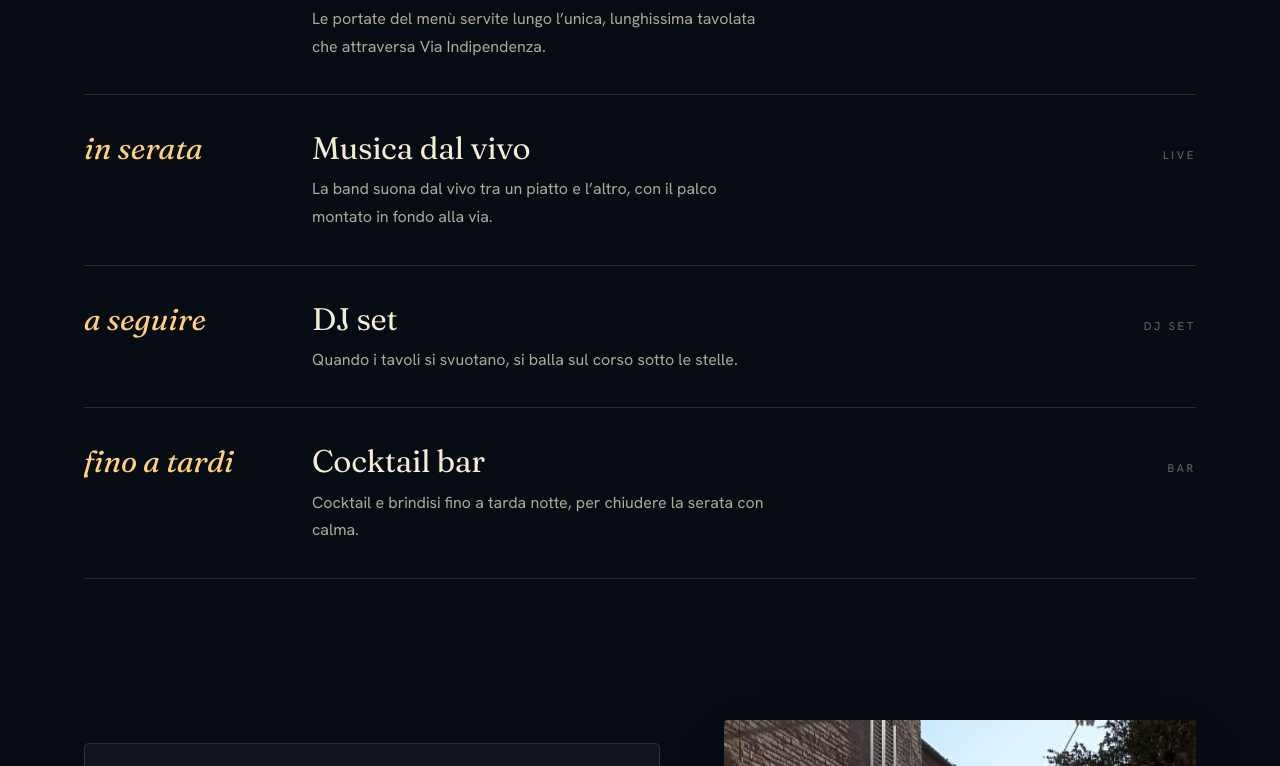
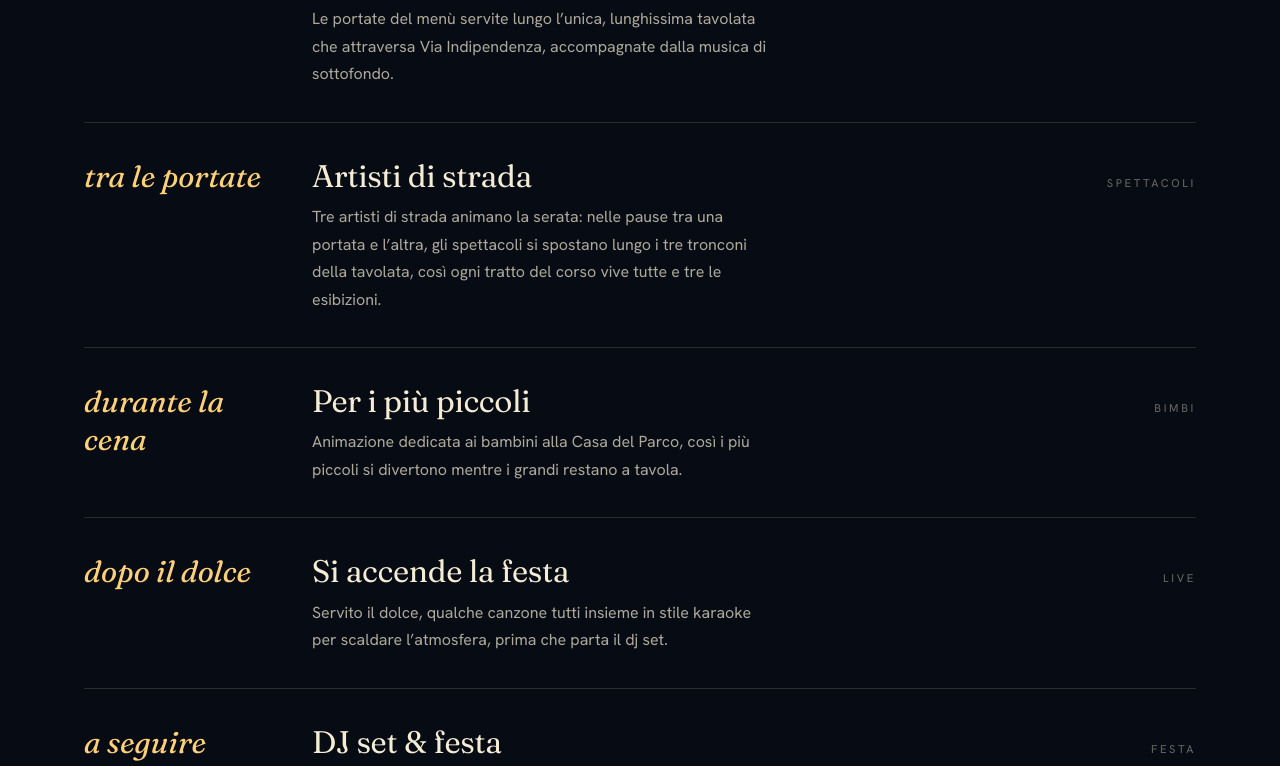
Before and after one commit to tomthias/cenalonga, a plain HTML site: page index.html in a window 1280 px wide. Shown: the part 3028-3794 px from the top of the page. Drawn offline with Linux system fonts and the light colour scheme.

Commit message:
Aggiorna programma serata 2026: aperitivo+dj all'arrivo, artisti di strada, animazione bimbi alla Casa del Parco, karaoke e festa finale
Co-Authored-By: Claude Opus 4.8 (1M context) <noreply@anthropic.com>

```diff
--- a/index.html
+++ b/index.html
@@ -4,7 +4,7 @@
 <meta charset="utf-8">
 <meta name="viewport" content="width=device-width, initial-scale=1">
 <title>CenaLonga · la cena sul corso — Amandola, 3 luglio 2026</title>
-<meta name="description" content="CenaLonga, la cena sul corso di Amandola. Una sola tavolata lunga tutto il corso: buon cibo, musica live, dj set e cocktail fino a tarda notte. Venerdì 3 luglio 2026.">
+<meta name="description" content="CenaLonga, la cena sul corso di Amandola. Una sola tavolata lunga tutto il corso: buon cibo, musica live, artisti di strada, dj set e cocktail fino a tarda notte. Venerdì 3 luglio 2026.">
 <link rel="stylesheet" href="styles.css">
 </head>
 <body>
@@ -72,7 +72,7 @@
       <div class="eyebrow">Cos’è la CenaLonga</div>
       <h2 style="margin-top:18px">Una tavola sola,<br>lunga tutto il corso.</h2>
       <p class="lead" style="margin-top:26px">Per una sera, il centro storico di Amandola cambia volto: i tavoli si allineano uno dopo l’altro lungo Via Indipendenza, le luci si accendono tra le case di mattoni e il paese intero si siede a cena. Insieme.</p>
-      <p>Buon cibo del territorio, vino, musica dal vivo e un dj set che accompagna la serata fino a tarda notte. Non è un ristorante: è una comunità che apparecchia la propria strada e accoglie chi arriva da fuori come a casa.</p>
+      <p>Buon cibo del territorio, vino, musica dal vivo, artisti di strada e un dj set che accompagna la serata fino a tarda notte. Non è un ristorante: è una comunità che apparecchia la propria strada e accoglie chi arriva da fuori come a casa.</p>
     </div>
     <div class="story-media reveal">
       <img src="assets/photo-cuoca.jpeg" alt="Una delle cuoche del paese accanto alla tavolata apparecchiata">
@@ -98,28 +98,33 @@
     <div class="timeline">
       <div class="tl-row reveal">
         <div class="tl-time">20:30</div>
-        <div class="tl-body"><h3>Apertura &amp; aperitivo</h3><p>Arrivo degli ospiti, calici di benvenuto e le prime luci accese tra le case del centro.</p></div>
+        <div class="tl-body"><h3>Aperitivo di benvenuto</h3><p>Arrivo degli ospiti al punto bar all’inizio del corso: prosecco, calici di benvenuto e dj set ad accogliere chi arriva.</p></div>
         <div class="tl-ico">Arrivo</div>
       </div>
       <div class="tl-row reveal">
         <div class="tl-time">21:00</div>
-        <div class="tl-body"><h3>La cena sul corso</h3><p>Le portate del menù servite lungo l’unica, lunghissima tavolata che attraversa Via Indipendenza.</p></div>
+        <div class="tl-body"><h3>La cena sul corso</h3><p>Le portate del menù servite lungo l’unica, lunghissima tavolata che attraversa Via Indipendenza, accompagnate dalla musica di sottofondo.</p></div>
         <div class="tl-ico">A tavola</div>
       </div>
       <div class="tl-row reveal">
-        <div class="tl-time ital">in serata</div>
-        <div class="tl-body"><h3>Musica dal vivo</h3><p>La band suona dal vivo tra un piatto e l’altro, con il palco montato in fondo alla via.</p></div>
+        <div class="tl-time ital">tra le portate</div>
+        <div class="tl-body"><h3>Artisti di strada</h3><p>Tre artisti di strada animano la serata: nelle pause tra una portata e l’altra, gli spettacoli si spostano lungo i tre tronconi della tavolata, così ogni tratto del corso vive tutte e tre le esibizioni.</p></div>
+        <div class="tl-ico">Spettacoli</div>
+      </div>
+      <div class="tl-row reveal">
+        <div class="tl-time ital">durante la cena</div>
+        <div class="tl-body"><h3>Per i più piccoli</h3><p>Animazione dedicata ai bambini alla Casa del Parco, così i più piccoli si divertono mentre i grandi restano a tavola.</p></div>
+        <div class="tl-ico">Bimbi</div>
+      </div>
+      <div class="tl-row reveal">
+        <div class="tl-time ital">dopo il dolce</div>
+        <div class="tl-body"><h3>Si accende la festa</h3><p>Servito il dolce, qualche canzone tutti insieme in stile karaoke per scaldare l’atmosfera, prima che parta il dj set.</p></div>
         <div class="tl-ico">Live</div>
       </div>
       <div class="tl-row reveal">
         <div class="tl-time ital">a seguire</div>
-        <div class="tl-body"><h3>DJ set</h3><p>Quando i tavoli si svuotano, si balla sul corso sotto le stelle.</p></div>
-        <div class="tl-ico">DJ set</div>
-      </div>
-      <div class="tl-row reveal">
-        <div class="tl-time ital">fino a tardi</div>
-        <div class="tl-body"><h3>Cocktail bar</h3><p>Cocktail e brindisi fino a tarda notte, per chiudere la serata con calma.</p></div>
-        <div class="tl-ico">Bar</div>
+        <div class="tl-body"><h3>DJ set &amp; festa</h3><p>Quando i tavoli si svuotano si balla davanti al bar, in fondo al corso, con cocktail e brindisi fino a tarda notte.</p></div>
+        <div class="tl-ico">Festa</div>
       </div>
     </div>
   </div>
@@ -221,7 +226,7 @@
       </div>
       <div class="faq-item">
         <button class="faq-q" aria-expanded="false">I bambini sono i benvenuti?<span class="ico" aria-hidden="true"></span></button>
-        <div class="faq-a"><div class="inner"><p>Certo. La CenaLonga è una festa di paese: famiglie e bambini sono parte della serata, con la quota ridotta dedicata.</p></div></div>
+        <div class="faq-a"><div class="inner"><p>Certo. La CenaLonga è una festa di paese: famiglie e bambini sono parte della serata, con la quota ridotta dedicata. Durante la cena c’è anche un’animazione dedicata ai bambini alla Casa del Parco.</p></div></div>
       </div>
       <div class="faq-item">
         <button class="faq-q" aria-expanded="false">E se piove?<span class="ico" aria-hidden="true"></span></button>
@@ -268,7 +273,7 @@
     </div>
     <div class="foot-bottom">
       <span>© 2026 CenaLonga · Amandola (FM)</span>
-      <span>Buon cibo · musica live · dj set · cocktail fino a tarda notte</span>
+      <span>Buon cibo · musica live · artisti di strada · dj set · cocktail fino a tarda notte</span>
     </div>
   </div>
 </footer>
```
